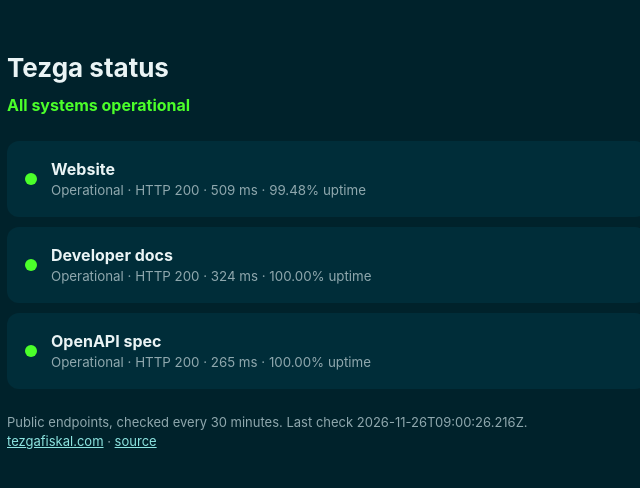
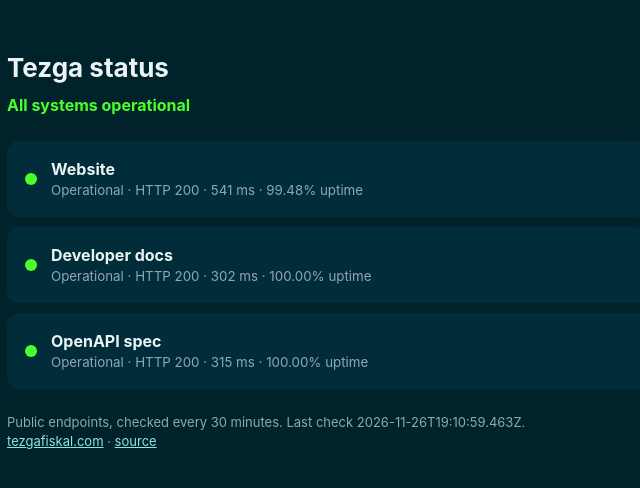
Before and after one commit to GoSimple-agency/status, a plain HTML site: page index.html in a window 1280 px wide. Shown: the full height of the page, 313-953 px from the left. Drawn offline with Linux system fonts and the light colour scheme.

Commit message:
status update [skip ci]

```diff
--- a/index.html
+++ b/index.html
@@ -10,9 +10,9 @@
 .foot{color:var(--muted);font-size:13px;margin-top:24px}a{color:#8de5e1}</style></head>
 <body><div class="wrap"><h1>Tezga status</h1>
 <p class="state">All systems operational</p>
-<div class="card up"><span class="dot"></span><div><b>Website</b><small>Operational · HTTP 200 · 509 ms · 99.48% uptime</small></div></div>
-<div class="card up"><span class="dot"></span><div><b>Developer docs</b><small>Operational · HTTP 200 · 324 ms · 100.00% uptime</small></div></div>
-<div class="card up"><span class="dot"></span><div><b>OpenAPI spec</b><small>Operational · HTTP 200 · 265 ms · 100.00% uptime</small></div></div>
-<p class="foot">Public endpoints, checked every 30 minutes. Last check 2026-11-26T09:00:26.216Z.<br>
+<div class="card up"><span class="dot"></span><div><b>Website</b><small>Operational · HTTP 200 · 541 ms · 99.48% uptime</small></div></div>
+<div class="card up"><span class="dot"></span><div><b>Developer docs</b><small>Operational · HTTP 200 · 302 ms · 100.00% uptime</small></div></div>
+<div class="card up"><span class="dot"></span><div><b>OpenAPI spec</b><small>Operational · HTTP 200 · 315 ms · 100.00% uptime</small></div></div>
+<p class="foot">Public endpoints, checked every 30 minutes. Last check 2026-11-26T19:10:59.463Z.<br>
 <a href="https://tezgafiskal.com">tezgafiskal.com</a> · <a href="https://github.com/GoSimple-agency/status">source</a></p>
 </div></body></html>
```
Also changed, not shown: history.json (+1 -1 lines), 1 other file.
